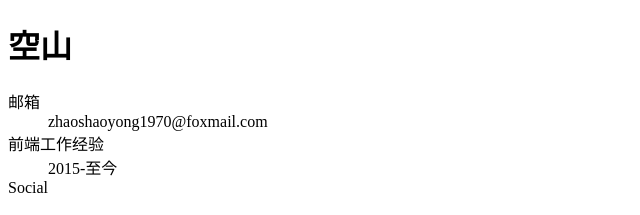
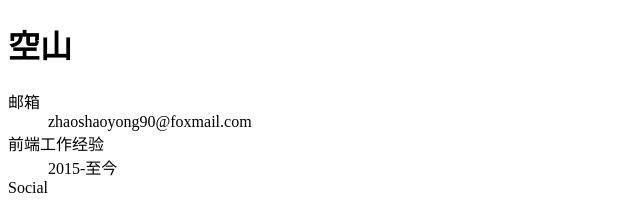
Before and after one commit to blank-x/blank-x.github.io, a plain HTML site: page index.html in a window 1280 px wide. Shown: the top 215 px of the page, 0-640 px from the left. Drawn offline with Linux system fonts and the light colour scheme.

Commit message:
add profile

```diff
--- a/index.html
+++ b/index.html
@@ -9,7 +9,7 @@
     <h1>空山</h1>
     <dl>
         <dt>邮箱</dt>
-        <dd>zhaoshaoyong1970@foxmail.com</dd>
+        <dd>zhaoshaoyong90@foxmail.com</dd>
         <dt>前端工作经验</dt>
         <dd>2015-至今</dd>
         <dt>Social</dt>
```
